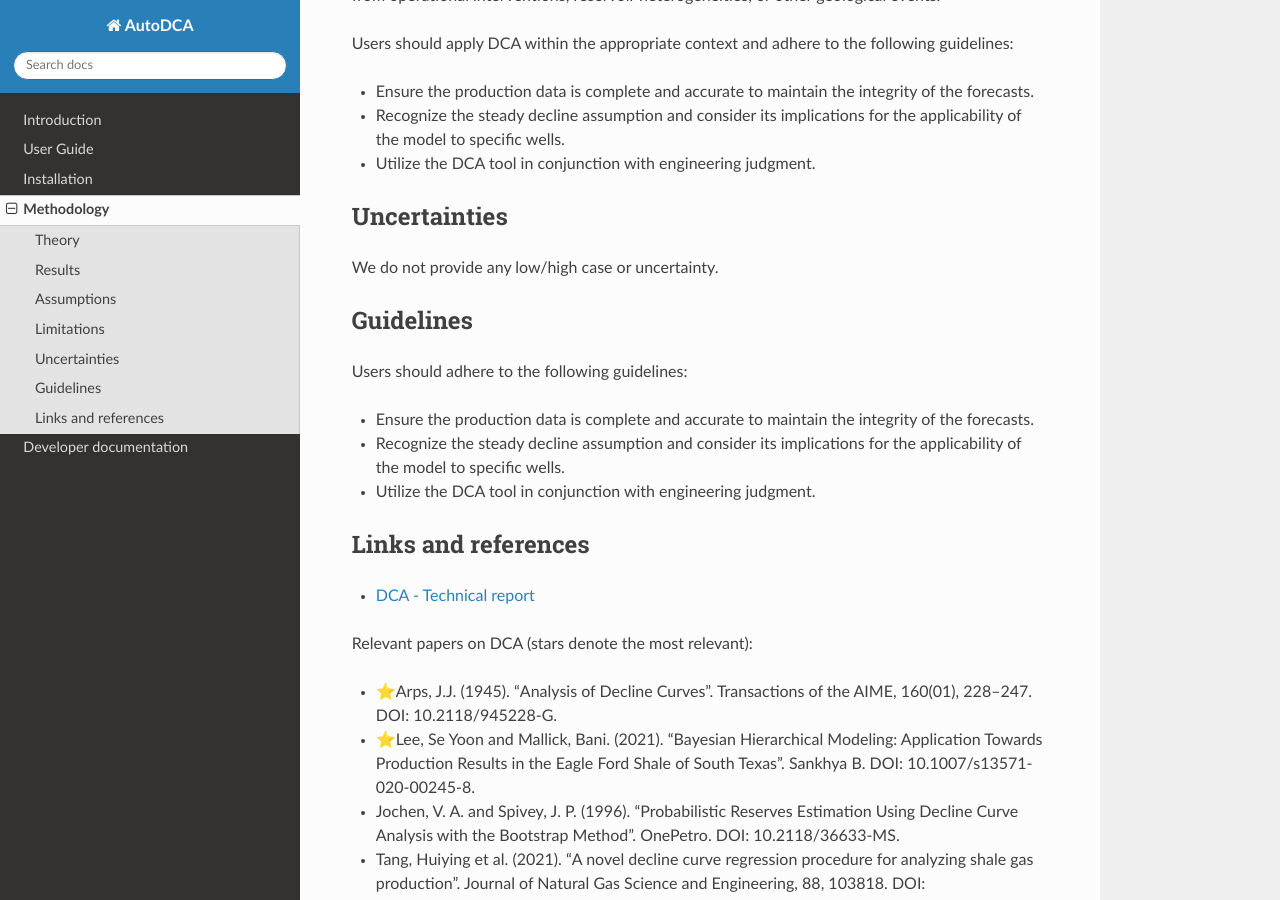
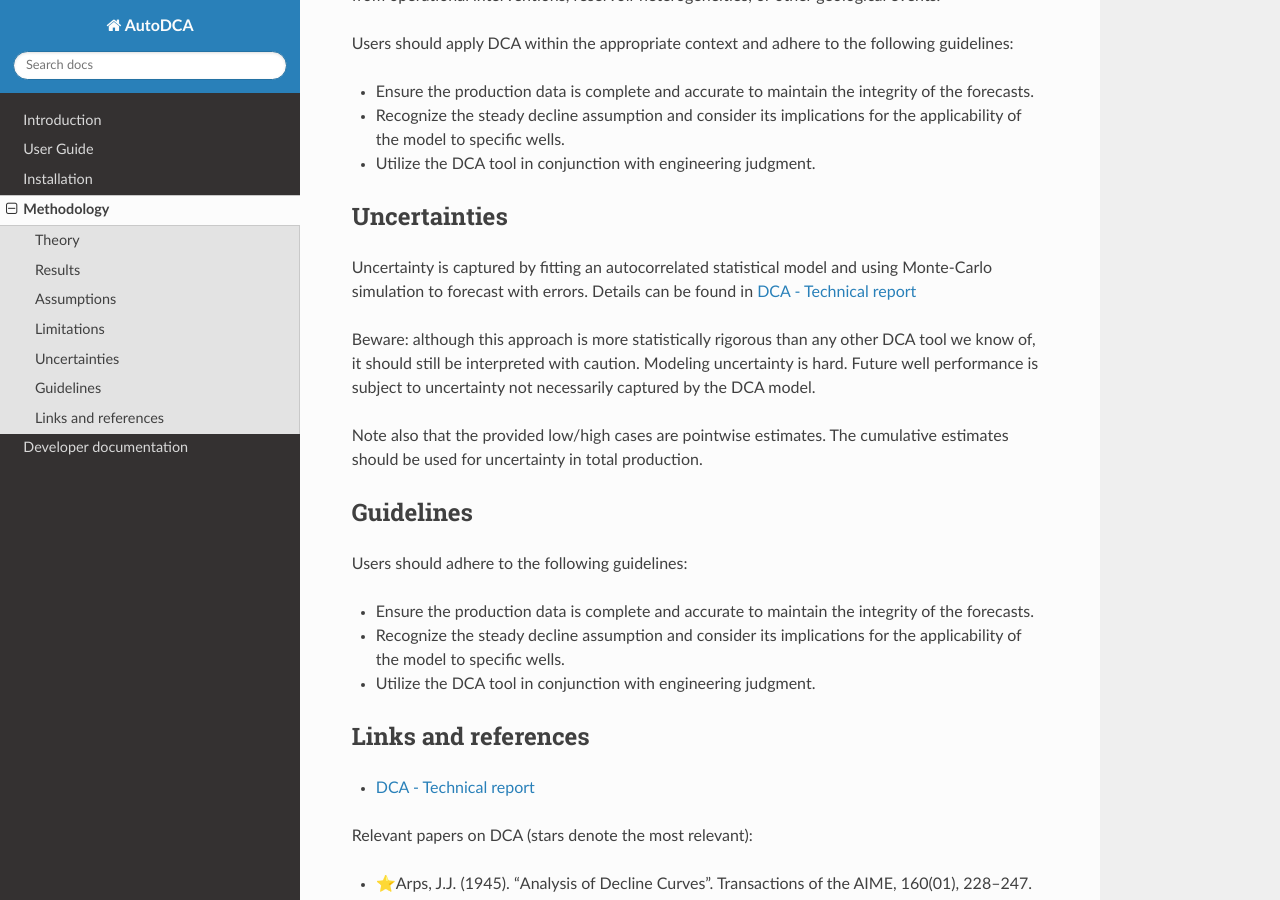
Before and after one commit to equinor/decline-curve-analysis, a Sphinx documentation site: the page built from docs/methodology.rst, in a window 1280 px wide and 900 px high, scrolled down 1315 px. Built offline with Sphinx 7.4.7 and the Read the Docs theme 3.1.0, drawn with Linux system fonts in a browser that asks for light colours; pages that are not in the unit, such as notebooks, are missing from menus.

Commit message:
Update text on uncertainty

```diff
--- a/docs/methodology.rst
+++ b/docs/methodology.rst
@@ -57,7 +57,14 @@ Users should apply DCA within the appropriate context and adhere to the followin
 Uncertainties
 -------------
 
-We do not provide any low/high case or uncertainty.
+Uncertainty is captured by fitting an autocorrelated statistical model and using Monte-Carlo simulation to forecast with errors.
+Details can be found in :doc:`dca_report`
+
+Beware: although this approach is more statistically rigorous than any other DCA tool we know of, it should still be interpreted with caution.
+Modeling uncertainty is hard. Future well performance is subject to uncertainty not necessarily captured by the DCA model.
+
+Note also that the provided low/high cases are pointwise estimates. The cumulative estimates should be used for uncertainty in total production.
+
 
 Guidelines
 ----------
```
